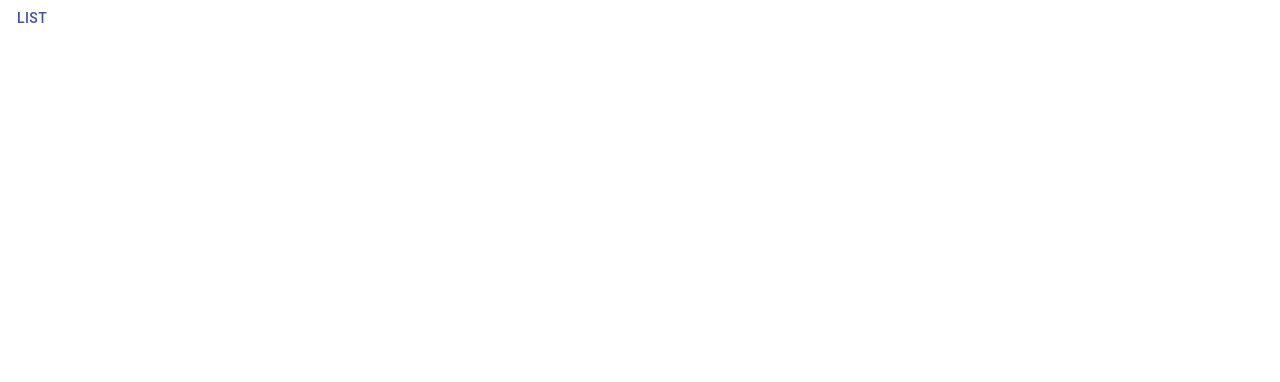
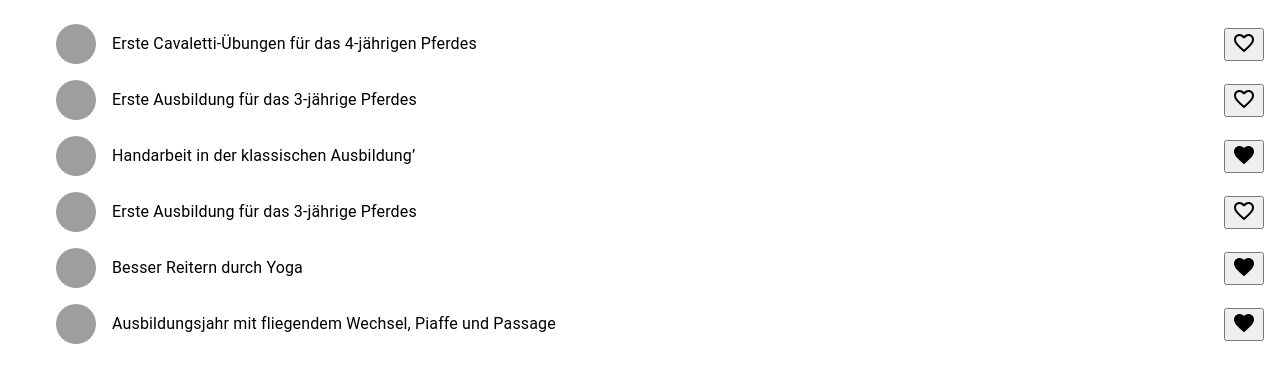
Before and after one commit to KarstenBuckstegge/react-redux-ts-demo, a React (Create React App) app: page / in a window 1280 px wide. Shown: the top 382 px of the page. Built offline with nearby package versions, Linux system fonts and the light colour scheme; grey boxes are pictures that could not be loaded; the HTML template or start-up script is replaced by a standard one.

Commit message:
feat: render list from initial state and adjust state on click

```diff
--- a/package.json
+++ b/package.json
@@ -4,6 +4,7 @@
   "private": true,
   "dependencies": {
     "@material-ui/core": "^4.5.1",
+    "@material-ui/icons": "^4.5.1",
     "@types/jest": "24.0.19",
     "@types/material-ui": "^0.21.7",
     "@types/node": "12.11.2",
--- a/src/App.tsx
+++ b/src/App.tsx
@@ -2,17 +2,15 @@ import React from 'react';
 import { Provider } from 'react-redux';
 
 import store from './store';
+import { List } from './containers/ListContainer';
 
 import './App.css';
 
 
-
-import { ListComponent } from './components/ListComponent/ListComponent';
-
 const App: React.FC = () => {
   return (
     <Provider store={store()}>
-      <ListComponent />
+      <List />
     </Provider>
   );
 }
--- a/src/components/ListComponent/ListComponent.tsx
+++ b/src/components/ListComponent/ListComponent.tsx
@@ -1,7 +1,19 @@
 import * as React from 'react';
 
-import Button from '@material-ui/core/Button';
+import { ListItem } from '../../containers/ListItemContainer';
 
-export const ListComponent: React.FC<{}> = () => (
-    <Button color="primary">LIST</Button>
+import { Course } from '../../types';
+
+interface Props {
+    courseList: Course[]
+}
+
+export const ListComponent: React.FC<Props> = props => (
+    <ul>
+        {props.courseList.map(course => {
+            return (
+                <ListItem course={course} />
+            )
+        })}
+    </ul>
 );
--- /dev/null
+++ b/src/components/ListItemComponent/ListItemComponent.tsx
@@ -0,0 +1,36 @@
+import * as React from 'react';
+
+import { Course } from '../../types';
+
+import ListItem from '@material-ui/core/ListItem';
+import ListItemAvatar from '@material-ui/core/ListItemAvatar';
+import ListItemText from '@material-ui/core/ListItemText';
+import Avatar from '@material-ui/core/Avatar';
+import Favourite from '@material-ui/icons/Favorite';
+import FavouriteBorder from '@material-ui/icons/FavoriteBorder';
+
+interface Props {
+    course: Course,
+    removing: boolean,
+    onClickWishList: () => void
+}
+
+export const ListItemComponent: React.FC<Props> = props => {
+    return (
+        <ListItem>
+            <ListItemAvatar>
+                <Avatar src="http://placekitten.com/200/300" />
+            </ListItemAvatar>
+            <ListItemText>{props.course.courseName}</ListItemText>
+                <button type="button" onClick={props.onClickWishList}>
+                {props.course.wishListFlag ? (
+                    <Favourite />
+                ) : (
+                    <>
+                    <FavouriteBorder />
+                    </>
+                )}
+            </button>
+        </ListItem>
+    );
+}
--- /dev/null
+++ b/src/containers/ListContainer.tsx
@@ -0,0 +1,25 @@
+import * as React from 'react';
+import { connect } from 'react-redux';
+
+import { ApplicationState, Course } from '../types';
+
+import { ListComponent } from '../components/ListComponent/ListComponent';
+
+
+interface AppProps {
+    courseList: Course[]
+}
+
+class ListContainer extends React.Component<AppProps> {
+    render() {
+        return (
+            <ListComponent courseList={this.props.courseList} />
+        );
+    }
+}
+
+const mapStateToProps = (state: ApplicationState) => ({
+    courseList: state.courseList
+})
+
+export const List = connect(mapStateToProps)(ListContainer);
--- /dev/null
+++ b/src/containers/ListItemContainer.tsx
@@ -0,0 +1,47 @@
+import * as React from 'react';
+import { connect } from 'react-redux';
+
+import { ListItemComponent } from '../components/ListItemComponent/ListItemComponent';
+
+import { toggleWishlist } from '../actions';
+import { Course } from '../types';
+
+interface OwnProps {
+    course: Course
+}
+
+interface DispatchProps {
+    toggleWishlist: typeof toggleWishlist
+}
+
+type Props = DispatchProps & OwnProps;
+
+interface State {
+    removing: boolean;
+}
+
+class ListItemContainer extends React.Component<Props, State> {
+    constructor(props: Props) {
+        super(props);
+
+        this.state = {
+            removing: false
+        }
+
+        this.onClickWishList = this.onClickWishList.bind(this);
+    }
+
+    render() {
+        return (
+            <ListItemComponent course={this.props.course} onClickWishList={this.onClickWishList} removing={this.state.removing} />
+        );
+    }
+
+    onClickWishList() {
+        this.props.toggleWishlist(this.props.course.courseId);
+    }
+}
+
+const mapDispatchToProps = { toggleWishlist }
+
+export const ListItem = connect(null, mapDispatchToProps)(ListItemContainer);
```
Also changed, not shown: 1 other file (tests, documents, lock files or other folders).
